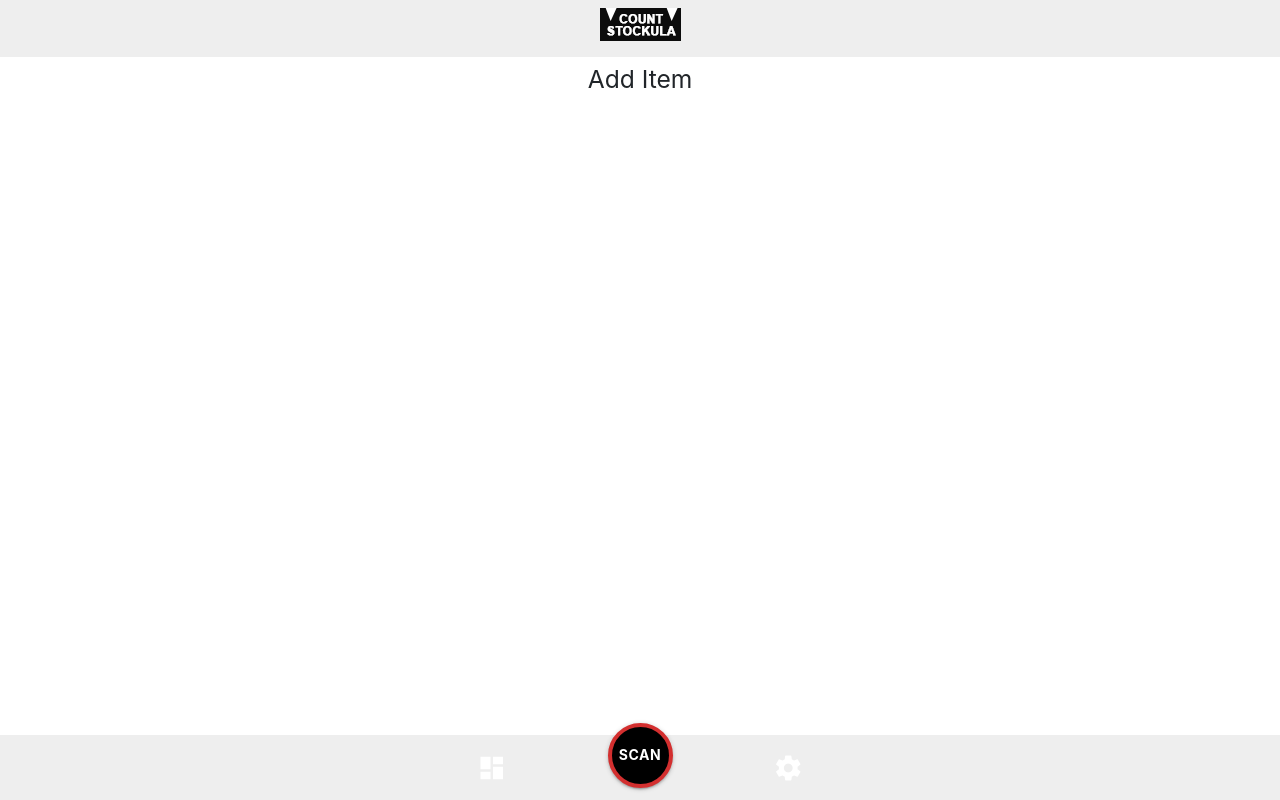
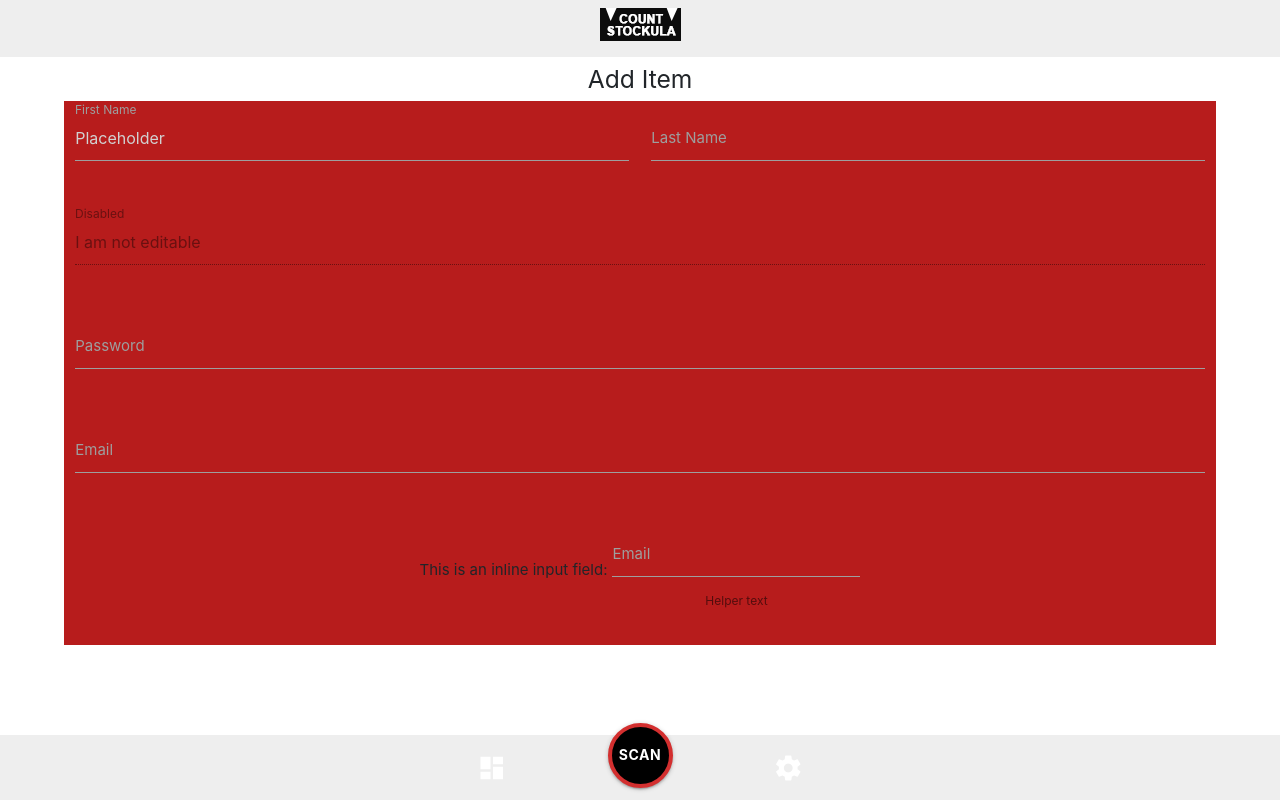
Before and after one commit to count-stockula/count-stockula, a React (Create React App) app in the folder client/: page /AddItemField in a window 1280 px wide. Built offline with nearby package versions, Linux system fonts and the light colour scheme.

Commit message:
Add Item Form added

```diff
--- /dev/null
+++ b/client/src/components/Forms/AddItemForm.css
@@ -0,0 +1,9 @@
+.formContainer {
+    display: block;
+    margin-left: auto;
+    margin-right: auto;
+    width: 90%;
+    background-color: #b71c1c;
+    margin-top: 100px;
+    height: 100%;
+}
--- /dev/null
+++ b/client/src/components/Forms/AddItemForm.js
@@ -0,0 +1,53 @@
+import React from "react";
+import "./AddItemForm.css";
+import Grid from '@material-ui/core/Grid';
+
+export default function () {
+
+  return (
+    <div className="formContainer">
+      <div className="row">
+        <form className="col s12">
+          <div className="row">
+            <div className="input-field col s6">
+              <input placeholder="Placeholder" id="first_name" type="text" className="validate"></input>
+              <label for="first_name">First Name</label>
+            </div>
+            <div className="input-field col s6">
+              <input id="last_name" type="text" className="validate"></input>
+              <label for="last_name">Last Name</label>
+            </div>
+          </div>
+          <div className="row">
+            <div className="input-field col s12">
+              <input disabled value="I am not editable" id="disabled" type="text" className="validate"></input>
+              <label for="disabled">Disabled</label>
+            </div>
+          </div>
+          <div className="row">
+            <div className="input-field col s12">
+              <input id="password" type="password" className="validate"></input>
+              <label for="password">Password</label>
+            </div>
+          </div>
+          <div className="row">
+            <div className="input-field col s12">
+              <input id="email" type="email" className="validate"></input>
+              <label for="email">Email</label>
+            </div>
+          </div>
+          <div className="row">
+            <div className="col s12">
+              This is an inline input field:
+              <div className="input-field inline">
+                <input id="email_inline" type="email" className="validate"></input>
+                <label for="email_inline">Email</label>
+                <span className="helper-text" data-error="wrong" data-success="right">Helper text</span>
+              </div>
+            </div>
+          </div>
+        </form>
+      </div>
+    </div>
+  )
+}
--- a/client/src/components/ScanStart/ScanStart.css
+++ b/client/src/components/ScanStart/ScanStart.css
@@ -1,7 +1,23 @@
 .scanContainer {
-    margin-top: 150px;
+    position:fixed;
+    width:100%;
+    height:100%;
+    background-color: #b71c1c;
 }
 
-.card-panel {
+.scanText {
+    font-size: 14pt;
+    margin: 0px;
+	padding:0px;
+	float: left;
+	width:100%;
+	position:absolute;
+	top: 50%;
+	transform: translateY(-50%) translateX(-50%);
+	left:50%;
+    color: white;
+}
 
+.scanBreak {
+    line-height: 30px;
 }
--- a/client/src/components/ScanStart/ScanStart.js
+++ /dev/null
@@ -1,12 +0,0 @@
-import React from "react";
-import "./ScanStart.css";
-
-export default function(){
-     return (
-          <div className="scanContainer">
-               <div className="mx-auto col-6 col-lg-6 col-md-6 col-xl-6 col-sm-6 text-center px-5 d-flex justify-content-between">
-               <div className="card-panel red darken-4 white-text">Text here should change based on if Add Item or Inventory was chosen</div>
-               </div>
-          </div>
-     );
-}
--- /dev/null
+++ b/client/src/components/ScanStart/ScanStartAddNewItem.js
@@ -0,0 +1,24 @@
+import React from "react";
+import "./ScanStart.css";
+import Grid from '@material-ui/core/Grid';
+
+export default function () {
+
+  return (
+    <div className="scanContainer">
+      <Grid
+        container
+        direction="column"
+        justify="center"
+        alignItems="center"
+        item xs={12}>
+
+        <h1 className="scanText">START SCANNING
+          <br className="scanBreak"></br>
+          TO ADD NEW ITEM
+        </h1>
+      </Grid>
+      </div>
+
+      );
+}
--- /dev/null
+++ b/client/src/components/ScanStart/ScanStartInventory.js
@@ -0,0 +1,24 @@
+import React from "react";
+import "./ScanStart.css";
+import Grid from '@material-ui/core/Grid';
+
+export default function () {
+
+  return (
+    <div className="scanContainer">
+      <Grid
+        container
+        direction="column"
+        justify="center"
+        alignItems="center"
+        item xs={12}>
+
+        <h1 className="scanText">START SCANNING
+          <br className="scanBreak"></br>
+          TO ADD INVENTORY
+        </h1>
+      </Grid>
+      </div>
+
+      );
+}
--- a/client/src/pages/AddItem/AddItem.js
+++ b/client/src/pages/AddItem/AddItem.js
@@ -2,7 +2,7 @@ import React, { PureComponent } from 'react';
 import API from "../../components/utils/API";
 import PageHeader from "../../components/Pageheader/Pageheader"
 import BottomBar from "../../components/BottomBar/BottomBar"
-import ScanStart from "../../components/ScanStart/ScanStart";
+import ScanStartAddNewItem from "../../components/ScanStart/ScanStartAddNewItem";
 
 export default class AddItem extends PureComponent {
   state = {
@@ -12,11 +12,7 @@ export default class AddItem extends PureComponent {
     return (
       <>
         <PageHeader title="Add Item" />
-        <div className="container px-0 w-100 pb-5" >
-          <div className="mx-auto col-12 col-lg-8 col-md-8 col-sm-10 col-xl-7 px-0">
-            <ScanStart />
-          </div>
-        </div>
+            <ScanStartAddNewItem />
         <BottomBar />
       </>
     );
--- a/client/src/pages/AddItem/AddItemField.js
+++ b/client/src/pages/AddItem/AddItemField.js
@@ -2,6 +2,7 @@ import React, { PureComponent } from 'react';
 import API from "../../components/utils/API";
 import PageHeader from "../../components/Pageheader/Pageheader"
 import BottomBar from "../../components/BottomBar/BottomBar"
+import AddItemForm from "../../components/Forms/AddItemForm"
 
 export default class AddItemField extends PureComponent {
   state = {
@@ -11,13 +12,7 @@ export default class AddItemField extends PureComponent {
     return (
       <>
         <PageHeader title="Add Item" />
-
-        <div className="container px-0 w-100 pb-5" >
-          <div className="mx-auto col-12 col-lg-8 col-md-8 col-sm-10 col-xl-7 px-0">
-
-          </div>
-        </div>
-
+            <AddItemForm />
         <BottomBar />
       </>
     );
--- a/client/src/pages/Inventory/Inventory.js
+++ b/client/src/pages/Inventory/Inventory.js
@@ -2,7 +2,7 @@ import React, { PureComponent } from 'react';
 import API from "../../components/utils/API";
 import PageHeader from "../../components/Pageheader/Pageheader"
 import BottomBar from "../../components/BottomBar/BottomBar"
-import ScanStart from "../../components/ScanStart/ScanStart";
+import ScanStartInventory from "../../components/ScanStart/ScanStartInventory";
 
 export default class Inventory extends PureComponent {
   state = {
@@ -12,11 +12,8 @@ export default class Inventory extends PureComponent {
     return (
       <>
         <PageHeader title="Inventory" />
-        <div className="container px-0 w-100 pb-5" >
-          <div className="mx-auto col-12 col-lg-8 col-md-8 col-sm-10 col-xl-7 px-0">
-            <ScanStart />
-          </div>
-        </div>
+            <ScanStartInventory />
+
         <BottomBar />
       </>
     );
```
